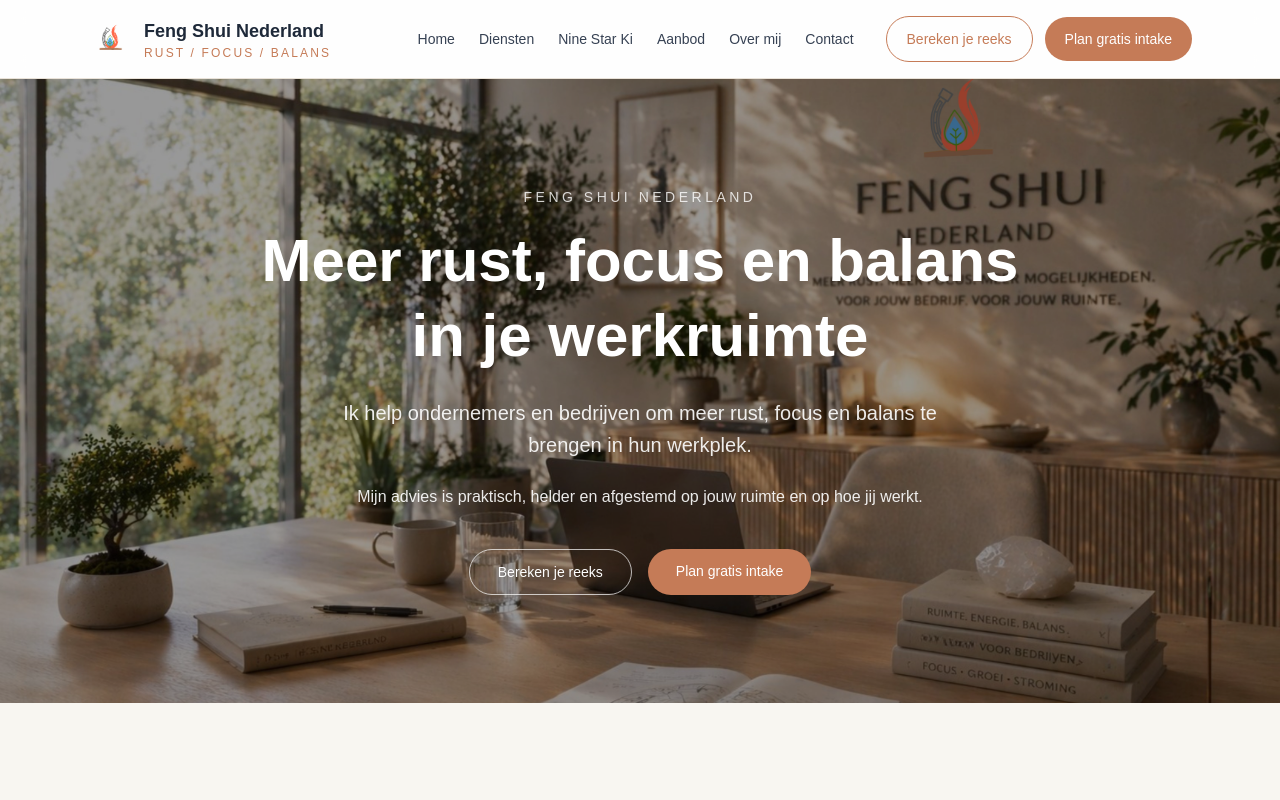
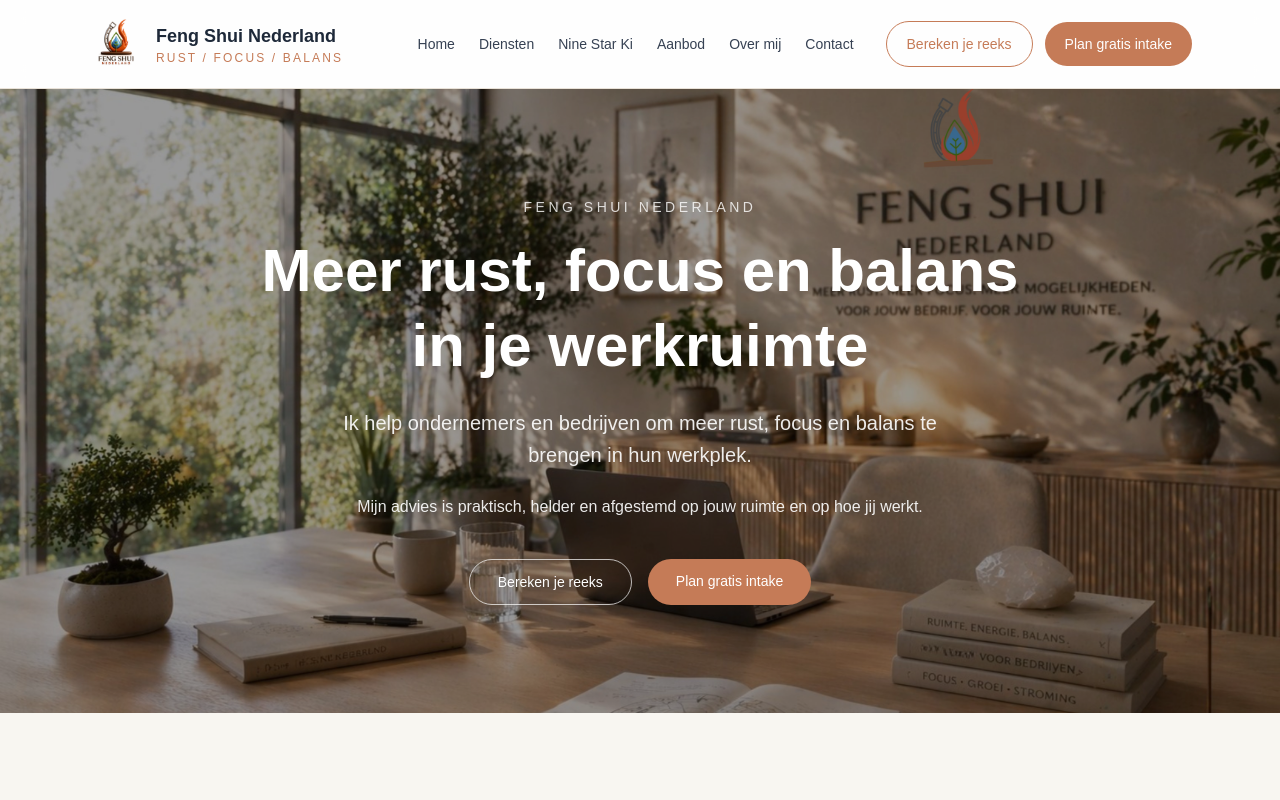
Before and after one commit to darius858/fengshuinederland-site, a Next.js app: page / in a window 1280 px wide. Shown: the top 800 px of the page. Built offline with nearby package versions, Linux system fonts and the light colour scheme.

Commit message:
Use 3D logo in header

```diff
--- a/components/Header.tsx
+++ b/components/Header.tsx
@@ -29,12 +29,12 @@ export default function Header() {
           onClick={closeMobileMenu}
         >
           <Image
-            src="/logo.png"
+            src="/logo-3d.png"
             alt="Logo Feng Shui Nederland"
-            width={44}
-            height={44}
+            width={56}
+            height={56}
             priority
-            className="rounded-full"
+            className="h-12 w-12 object-contain md:h-14 md:w-14"
           />
           <div className="leading-tight">
             <span className="block text-base font-semibold text-gray-800 md:text-lg">
```
Also changed, not shown: public/logo-3d.png (added).
